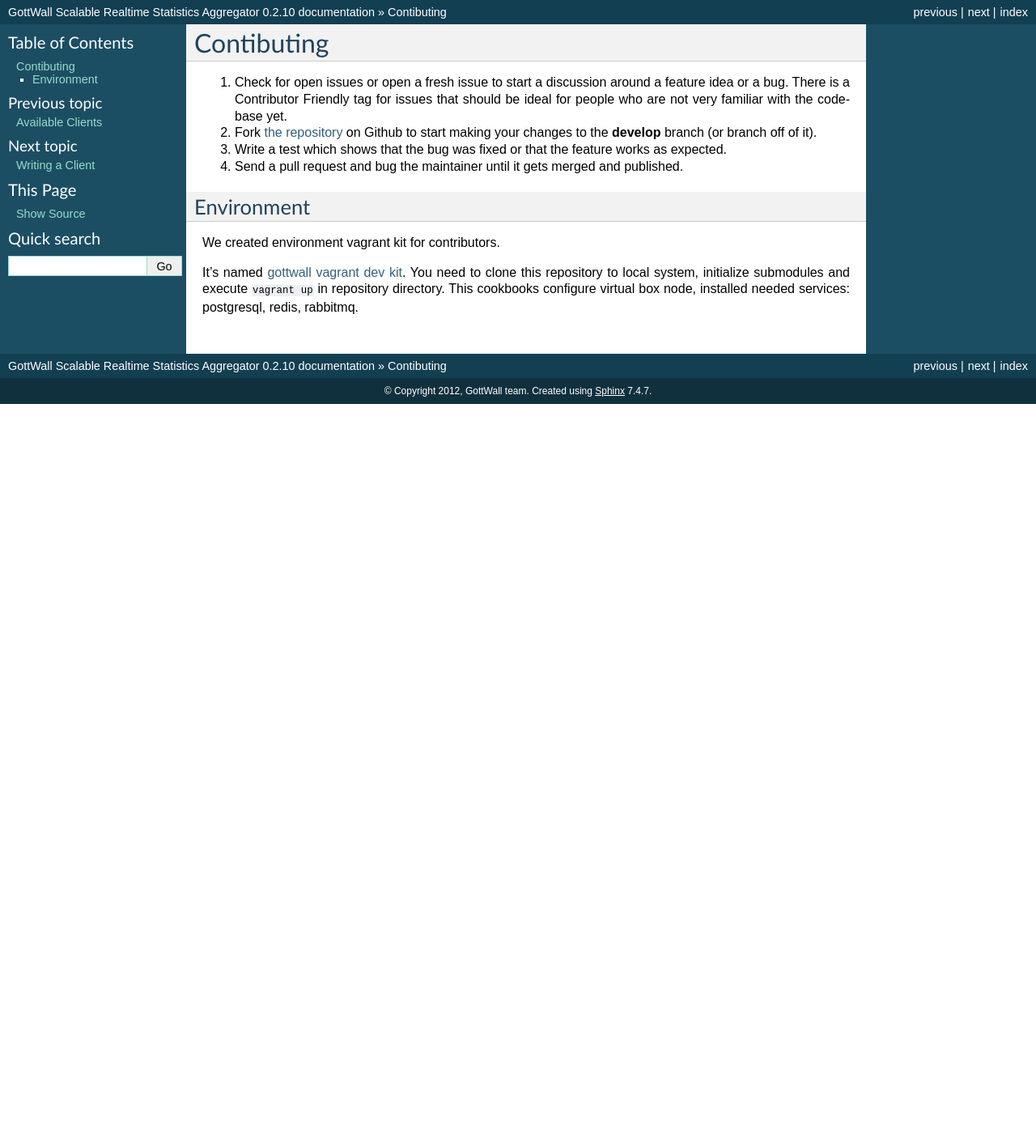
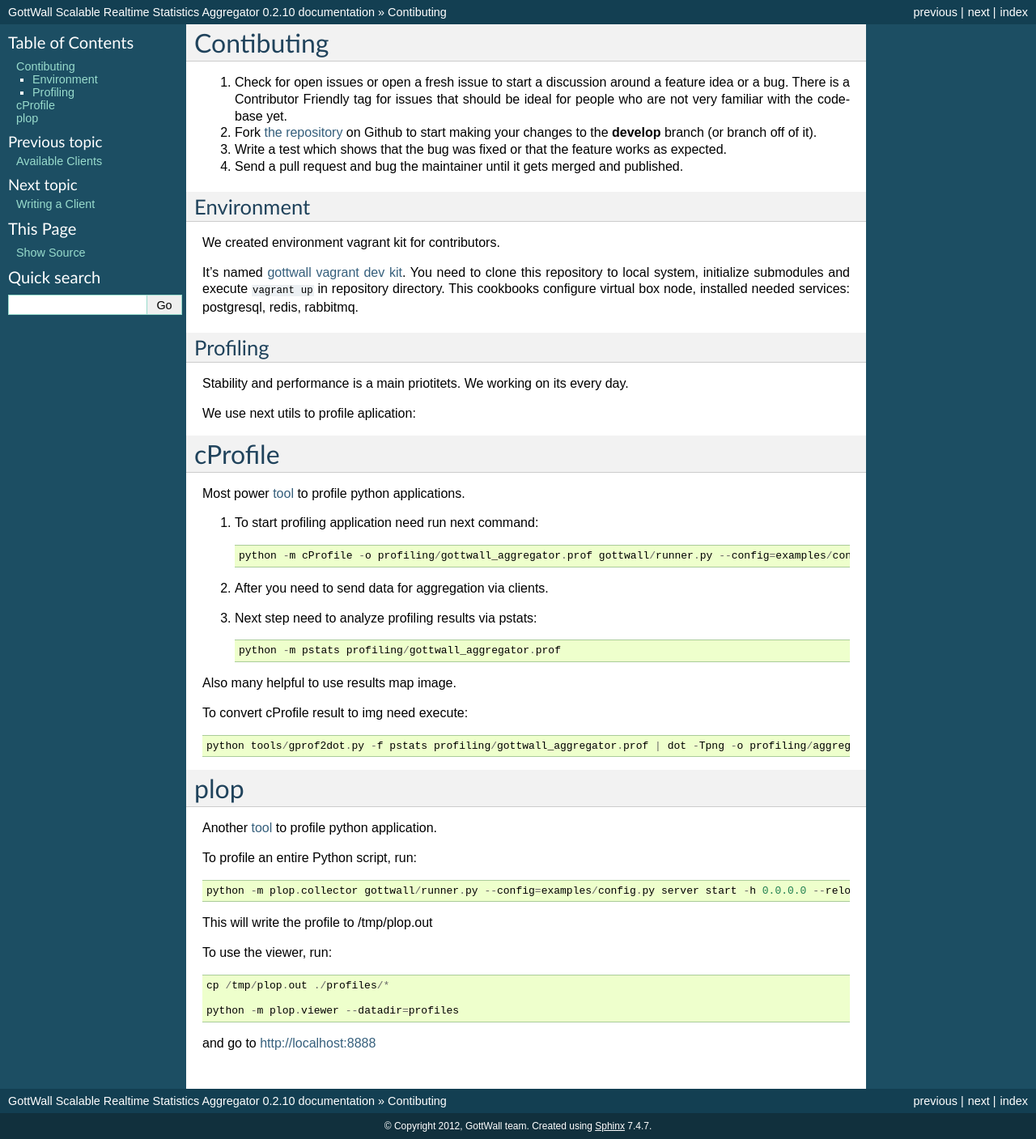
Before and after one commit to GottWall/GottWall, a Sphinx documentation site: the page built from docs/source/developers/environment.rst, in a window 1280 px wide. Shown: the whole page at 81% size. Built offline with Sphinx 7.4.7, drawn with Linux system fonts in a browser that asks for light colours; pages that are not in the unit, such as notebooks, are missing from menus; before the commit the page ends 900 px from its top, so only the background shows below that.

Commit message:
Updated GottWall config

```diff
--- a/README.rst
+++ b/README.rst
@@ -1,5 +1,5 @@
 Welcome to GottWall's documentation!
-======================================
+====================================
 
 GottWall is a scalable realtime metrics collecting and aggregation platform and service.
 This package, at its core, is just a simple aggregation server and
--- a/docs/source/clients.rst
+++ b/docs/source/clients.rst
@@ -19,4 +19,4 @@ If you're developing a client for your platform, there's several things we highl
 
 * It should contain an acceptable level of documentation and tests.
 
-* The client should be properly packaged, and named stati-<platform>.
+* The client should be properly packaged, and named stati-<lang>-<transport-name>.
--- a/docs/source/developers/environment.rst
+++ b/docs/source/developers/environment.rst
@@ -6,7 +6,6 @@ Contibuting
 #. Fork `the repository`_ on Github to start making your changes to the **develop** branch (or branch off of it).
 #. Write a test which shows that the bug was fixed or that the feature works as expected.
 #. Send a pull request and bug the maintainer until it gets merged and published.
-
 
 
 Environment
@@ -20,4 +19,56 @@ in repository directory. This cookbooks configure virtual box node,
 installed needed services: postgresql, redis, rabbitmq.
 
 
+Profiling
+---------
+
+Stability and performance is a main priotitets. We working on its every day.
+
+We use next utils to profile aplication:
+
+cProfile
+========
+
+Most power `tool <http://docs.python.org/2/library/profile.html>`_ to profile python applications.
+
+
+1. To start profiling application need run next command::
+
+	 python -m cProfile -o profiling/gottwall_aggregator.prof gottwall/runner.py --config=examples/config.py server start -h 0.0.0.0 --reload --logging=debug
+
+2. After you need to send data for aggregation via clients.
+
+3. Next step need to analyze profiling results via pstats::
+
+	 python -m pstats profiling/gottwall_aggregator.prof
+
+Also many helpful to use results map image.
+
+To convert cProfile result to img need execute::
+
+  python tools/gprof2dot.py -f pstats profiling/gottwall_aggregator.prof | dot -Tpng -o profiling/aggregator_profile.png
+
+
+plop
+====
+
+Another `tool <https://github.com/bdarnell/plop>`_ to profile python application.
+
+To profile an entire Python script, run::
+
+  python -m plop.collector gottwall/runner.py --config=examples/config.py server start -h 0.0.0.0 --reload --logging=debug
+
+This will write the profile to /tmp/plop.out
+
+To use the viewer, run::
+
+  cp /tmp/plop.out ./profiles/*
+
+  python -m plop.viewer --datadir=profiles
+
+
+and go to http://localhost:8888
+
+
+
 .. _`the repository`: https://github.com/GottWall/GottWall/
```
Also changed, not shown: other parts of README.rst (+2 -2 lines), docs/source/backends/http.rst (added, +76 -0 lines), docs/source/backends/index.rst (renamed from docs/source/backends.rst, +4 -4 lines), docs/source/quickstart.rst (+13 -8 lines), 2 other files.
